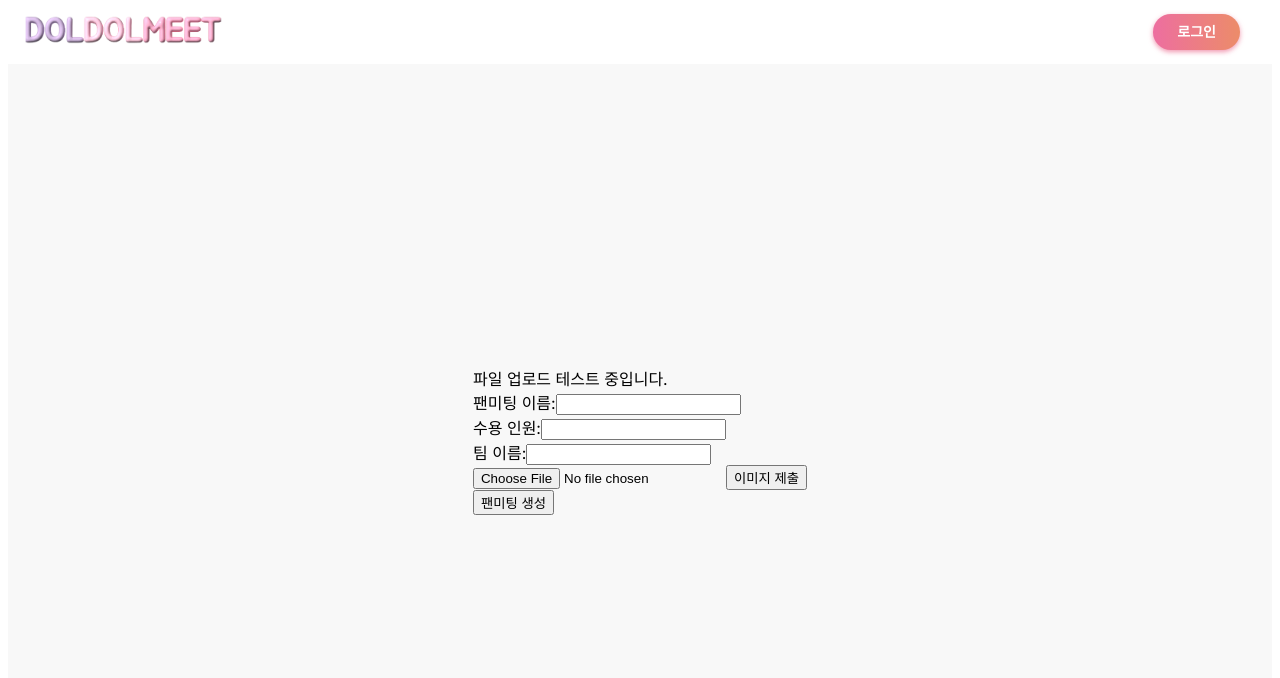
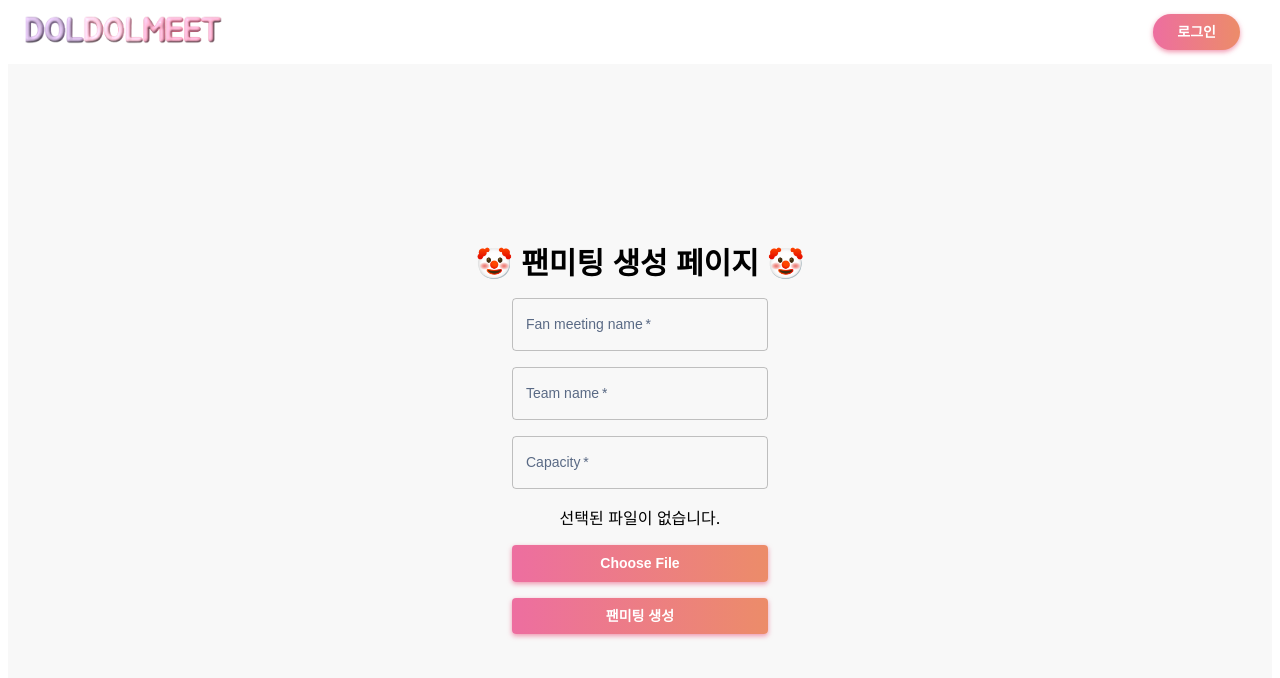
Before and after one commit to wkdghdud/doldolmeet_frontend, a Next.js app: page /create-fanmeeting in a window 1280 px wide. Shown: the top 678 px of the page. Built offline with nearby package versions, Linux system fonts and the light colour scheme; no server answers.

Commit message:
Feat: 팬미팅 생성 페이지 UI 수정

```diff
--- a/src/app/create-fanmeeting/page.tsx
+++ b/src/app/create-fanmeeting/page.tsx
@@ -2,9 +2,11 @@
 
 import React, { ChangeEvent, useRef, useState } from "react";
 import { backend_api } from "@/utils/api";
+import GradientButton from "@/components/GradientButton";
+import { Button, Stack, TextField } from "@mui/material";
+import Typography from "@mui/material/Typography";
 
 const CreateFanMeeting = () => {
-  const [result, setResult] = useState("");
   const inputRef = useRef<HTMLInputElement>(null);
   const [uploadFile, setUploadedFile] = useState<File>();
 
@@ -49,13 +51,11 @@ const CreateFanMeeting = () => {
   };
   const submit = async (s3FileName: string | null) => {
     try {
-      // 이미지를 업로드하고 URL을 받아온 경우에만 실행
-      // if (fanMeetingImgUrl) {
       // 팬미팅 정보를 저장
       const response = await backend_api().post("/fanMeetings", {
         fanMeetingName,
-        startTime: "2023-11-20T15:00:00",
-        endTime: "2023-12-01T10:00:00",
+        startTime: "2024-11-20T15:00:00",
+        endTime: "2024-12-01T10:00:00",
         capacity,
         teamName,
         fanMeetingImgUrl: s3FileName,
@@ -83,39 +83,77 @@ const CreateFanMeeting = () => {
     });
   };
 
+  const handleButtonClick = () => {
+    // Trigger file input click
+    if (inputRef.current) {
+      inputRef.current.click();
+    }
+  };
+
   return (
-    <div>
-      <div>파일 업로드 테스트 중입니다.</div>
-      <div>
-        <label>팬미팅 이름:</label>
-        <input
-          type="text"
-          value={fanMeetingName}
-          onChange={(e) => setFanMeetingName(e.target.value)}
-        />
-      </div>
-      <div>
-        <label>수용 인원:</label>
-        <input
-          type="number"
-          value={capacity}
-          onChange={(e) => setCapacity(e.target.value)}
-        />
-      </div>
-      <div>
-        <label>팀 이름:</label>
-        <input
-          type="text"
-          value={teamName}
-          onChange={(e) => setTeamName(e.target.value)}
-        />
-      </div>
-      <input type="file" name="file" ref={inputRef} onChange={onChangeFile} />
-      <input type="button" value="이미지 제출" onClick={handleFormSubmit} />
-      <div id="result">{result}</div>
-      <input type="button" value="팬미팅 생성" onClick={handleRegister} />
-    </div>
+    <Stack
+      direction={"column"}
+      spacing={2}
+      justifyContent="center"
+      alignItems="center"
+    >
+      <Typography variant={"h2"}>🤡 팬미팅 생성 페이지 🤡</Typography>
+
+      <TextField
+        value={fanMeetingName}
+        label="Fan meeting name"
+        required
+        onChange={(event: React.ChangeEvent<HTMLInputElement>) => {
+          setFanMeetingName(event.target.value);
+        }}
+        sx={{ width: "20vw" }}
+      />
+
+      <TextField
+        value={teamName}
+        label="Team name"
+        required
+        onChange={(event: React.ChangeEvent<HTMLInputElement>) => {
+          setTeamName(event.target.value);
+        }}
+        sx={{ width: "20vw" }}
+      />
+      <TextField
+        value={capacity}
+        label="Capacity"
+        required
+        onChange={(event: React.ChangeEvent<HTMLInputElement>) => {
+          setCapacity(event.target.value);
+        }}
+        sx={{ width: "20vw" }}
+      />
+      {uploadFile ? (
+        <div>{uploadFile.name}</div>
+      ) : (
+        <div>선택된 파일이 없습니다.</div>
+      )}
+      <input
+        type="file"
+        name="file"
+        ref={inputRef}
+        onChange={onChangeFile}
+        style={{ display: "none" }}
+      />
+      <GradientButton
+        fullWidth={1}
+        sx={{ width: "20vw" }}
+        onClick={handleButtonClick}
+      >
+        Choose File
+      </GradientButton>
+      <GradientButton
+        fullWidth={1}
+        sx={{ width: "20vw" }}
+        onClick={handleRegister}
+      >
+        팬미팅 생성
+      </GradientButton>
+    </Stack>
   );
 };
-
 export default CreateFanMeeting;
```
